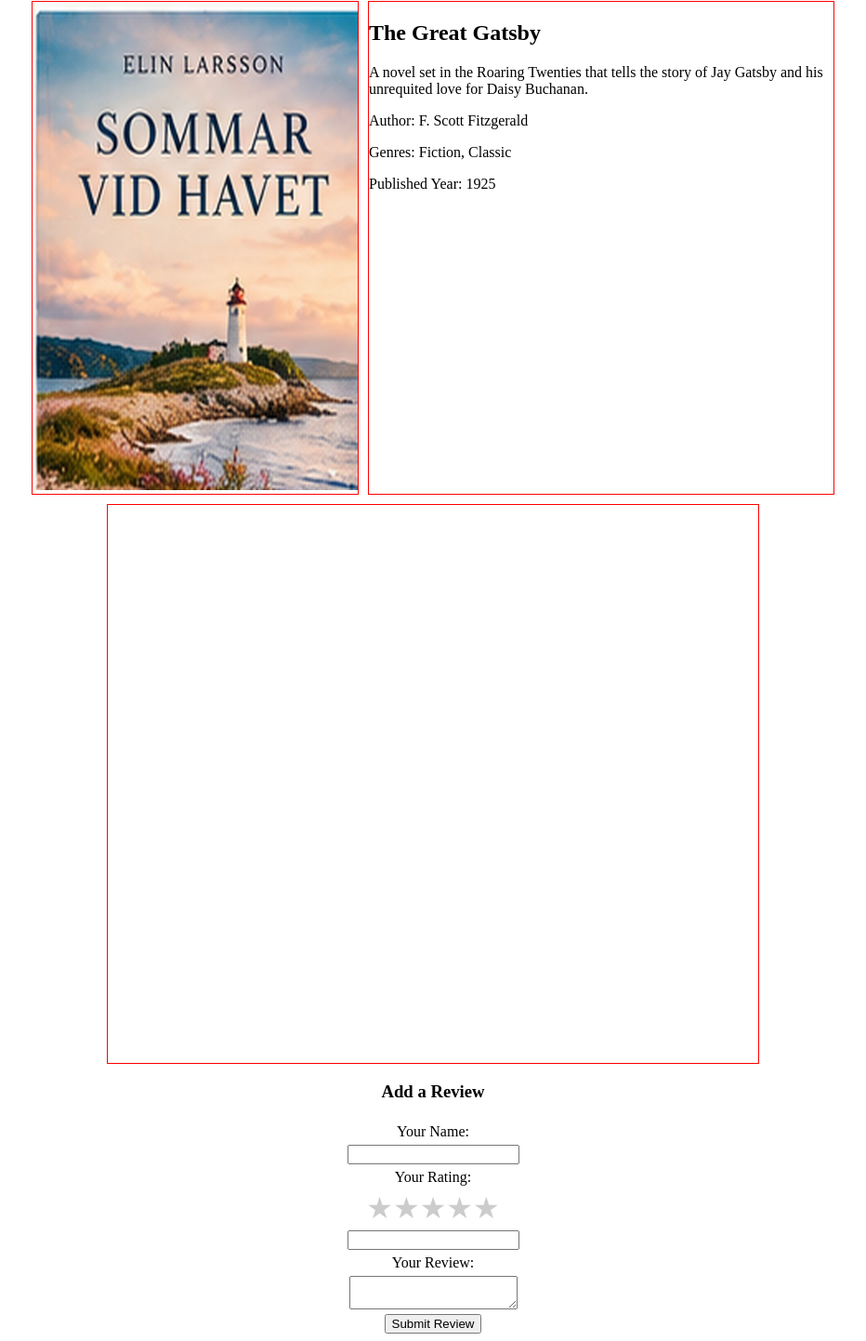
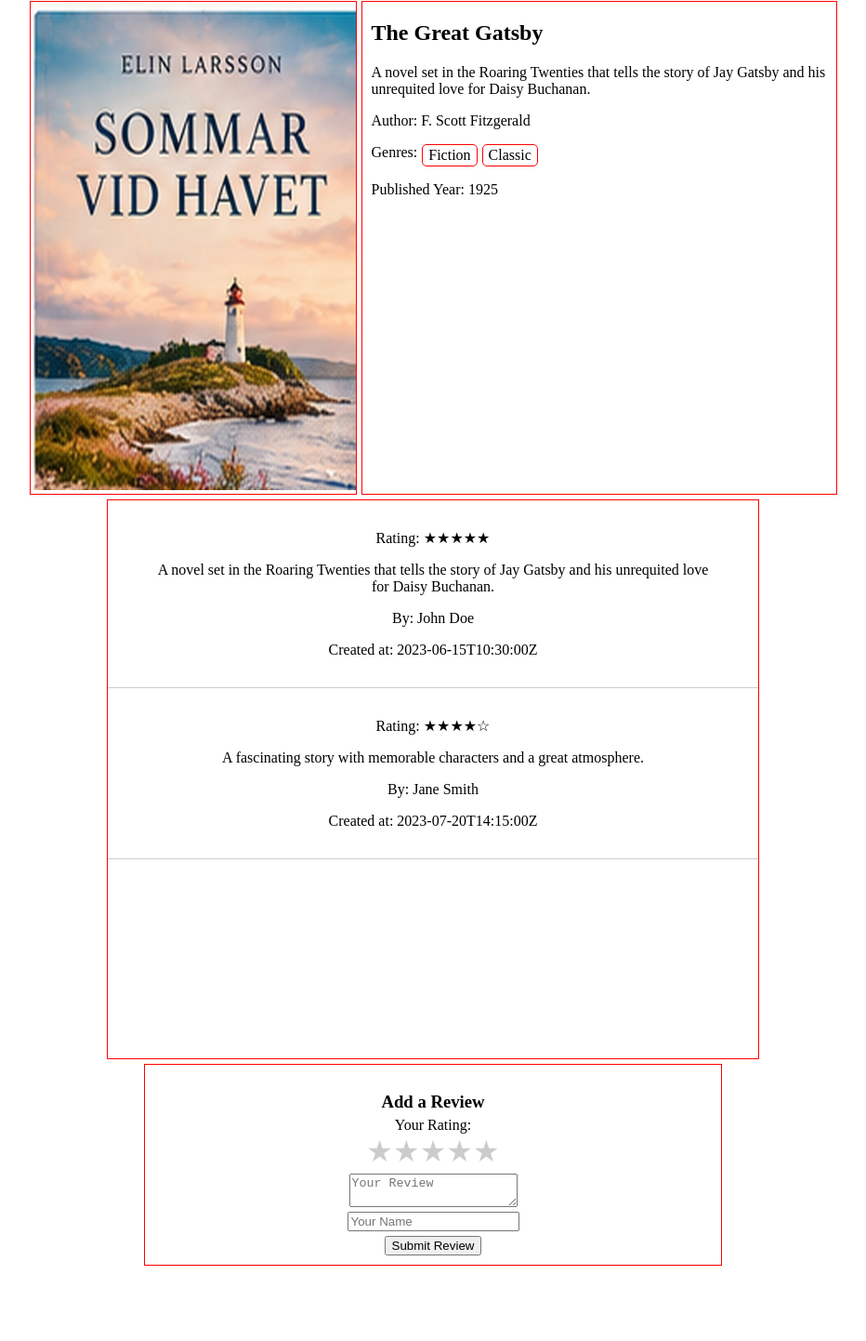
Before and after one commit to elychnell/Gruppuppgift-API-utveckling, a website: page public/book-details.html in a window 1280 px wide. Shown: the part 7-1449 px from the top of the page at 93% size, without its empty margins (174-1106 px from the left). After the commit the page ends 1376 px from the top, so only its background shows below. Drawn offline with Linux system fonts and the light colour scheme.

Commit message:
Several review FE fixes

```diff
--- a/public/book-details.html
+++ b/public/book-details.html
@@ -19,9 +19,9 @@
    <div id="addReview" class="addReview">
 <form id="reviewForm" class="reviewForm">
   <h3>Add a Review</h3>
-    <label for="reviewerName">Your Name:</label>
-    <input type="text" id="reviewerName" name="reviewerName" required>
+<div class="form-group rating-group">
 <label for="rating">Your Rating:</label>
+
   <div class="rating">
     <input type="radio" name="rating" value="1" id="star1">
     <label for="star1">★</label>
@@ -38,11 +38,22 @@
     <input type="radio" name="rating" value="5" id="star5">
     <label for="star5">★</label>
   </div>
-    <input type="text" id="reviewerName" name="reviewerName" required>
-    <label for="reviewText">Your Review:</label>
-    <textarea id="reviewText" name="reviewText" required></textarea>
+</div>
+<textarea
+    id="reviewText"
+    name="reviewText"
+    placeholder="Your Review"
+    required
+  ></textarea>
+
+  <input
+    type="text"
+    id="reviewerName"
+    name="reviewerName"
+    placeholder="Your Name"
+    required
+  >
   <button type="submit">Submit Review</button>
-  </form>
   </div>
   </div>
   <!-- <script src="https://cdn.jsdelivr.net/npm/bootstrap@5.3.3/dist/js/bootstrap.bundle.min.js" integrity="sha384-YvpcrYf0tY3lHB60NNkmXc5s9fDVZLESaAA55NDzOxhy9GkcIdslK1eN7N6jIeHz" crossorigin="anonymous"></script> -->
--- a/public/css/style.css
+++ b/public/css/style.css
@@ -22,12 +22,12 @@
 }
 
 
-/* Book details */
+/* Book details page */
 
 .bdContainer .detailsBox {
   display: flex;
   flex-direction: row;
-  gap: 10px;
+  gap: 5px;
 }
 
 .bdContainer .detailsBox .bookImg {
@@ -37,26 +37,66 @@
 .bdContainer .detailsBox .bookDetails {
   width: 500px;
   border: 1px solid #ff0000;
+  padding-left: 10px;
 }
 
+.bdContainer .detailsBox .bookDetails .genres {
+  display: flex;
+  flex-wrap: wrap;
+  gap: 5px;
+}
+
+.bdContainer .detailsBox .bookDetails .genres .genre {
+  border: 1px solid #ff0000;
+  border-radius: 5px;
+  padding: 2px 6px;
+}
+
+/* Reviews */
 .bdContainer .reviews {
-  margin-top: 10px;
+  margin-top: 5px;
   height: 600px;
   width: 700px;
   border: 1px solid #ff0000;
 }
 
+.bdContainer .reviews .review {
+  border-bottom: 1px solid #ccc;
+  padding: 15px;
+  text-align: center;
+}
+.bdContainer .reviews .review .content {
+  margin: 0 auto;
+  max-width: 600px;
+}
+
+/* Review Form */
 .bdContainer .addReview .reviewForm {
+    margin-top: 5px;
     display: flex;
     flex-direction: column;
     align-items: center;
     gap: 5px;
+    border: 1px solid #ff0000;
+    padding: 10px;
+    width: 600px;
+}
+
+.bdContainer .addReview .reviewForm h3 {
+  margin-bottom: 0px;
+}
+
+.bdContainer .addReview .reviewForm .rating-group {
+  display: flex;
+  flex-direction: column;
+  align-items: center;
+
 }
 
 .bdContainer .addReview .reviewForm .rating {
   display: flex;
   flex-direction: row-reverse;
-  justify-content: flex-end;
+  align-items: center;
 }
 
 .bdContainer .addReview .reviewForm .rating input {
--- a/public/js/book-details.js
+++ b/public/js/book-details.js
@@ -14,8 +14,6 @@ Skapa ny bok med POST: http://localhost:3000/api/books      (Token)
 Uppdatera befintlig bok med PATCH: http://localhost:3000/api/books/:id  (Token)
 Radera befintlig bok med DELETE: http://localhost:3000/api/books/:id  (Token)
 */
-
-
 
 function displayBookDetails() {
 
@@ -55,14 +53,111 @@ const bookDetails = {
     const bookImgContainer = document.getElementById('bookImg');
     const bookDetailsContainer = document.getElementById('bookDetails');
 
+    const genresHTML = bookDetails.genres
+    .map(genre => `<span class="genre">${genre}</span>`)
+    .join('');
+
     bookImgContainer.innerHTML = `<img src="${bookDetails.image}" width="350" alt="${bookDetails.title}">`;
     bookDetailsContainer.innerHTML = `
         <h2>${bookDetails.title}</h2>
         <p>${bookDetails.description}</p>
         <p>Author: ${bookDetails.author}</p>
-        <p>Genres: ${bookDetails.genres.join(', ')}</p>
+        <p class="genres">Genres: ${genresHTML}</p>
         <p>Published Year: ${bookDetails.published_year}</p>
     `;
 }
 
 displayBookDetails();
+
+function displayReviews() {
+
+  const reviews = [
+    {
+        name: "John Doe",
+        content: "A novel set in the Roaring Twenties that tells the story of Jay Gatsby and his unrequited love for Daisy Buchanan.",
+        rating: 5,
+        created_at: "2023-06-15T10:30:00Z",
+        book_id: "6aa13597dd2d1b7f961b2597"
+    },
+    {
+        name: "Jane Smith",
+        content: "A fascinating story with memorable characters and a great atmosphere.",
+        rating: 4,
+        created_at: "2023-07-20T14:15:00Z",
+        book_id: "6aa13597dd2d1b7f961b2597"
+    }
+];
+
+
+    /* TEST DATA bookId
+    //const bookId = "6aa13597dd2d1b7f961b2597";
+    try {
+        const reviewsContainer = document.getElementById('reviews');
+        const bookId = "6aa13597dd2d1b7f961b2597"; // Replace with the actual book ID
+        fetch(`http://localhost:3000/api/books/${bookId}/reviews`)
+            .then(response => response.json())
+            .then(data => {
+                const reviewsHTML = data.map(review => `
+                    <div class="review">
+                        <p>${review.text}</p>
+                        <p>Rating: ${review.rating}</p>
+                    </div>
+                `).join('');
+                reviewsContainer.innerHTML = reviewsHTML;
+            });
+    } catch (error) {
+        console.error('Error displaying reviews:', error);
+    }
+    // TEST DATA  */
+
+    const reviewsContainer = document.getElementById('reviews');
+    const reviewsHTML = reviews.map(review => `
+        <div class="review">
+        <p class="rating">Rating: <span class="stars">${'★'.repeat(review.rating)}${'☆'.repeat(5 - review.rating)}</span></p>
+        <p class="content">${review.content}</p>
+        <p class="rAuthor">By: ${review.name}</p>
+        <p class="rDate">Created at: ${review.created_at}</p>
+        </div>
+    `).join('');
+    reviewsContainer.innerHTML = reviewsHTML;
+}
+
+displayReviews();
+
+const reviewForm = document.getElementById('reviewForm');
+reviewForm.addEventListener('submit', submitReview);
+
+async function submitReview(event) {
+
+    event.preventDefault();
+
+    const reviewerName = document.getElementById('reviewerName').value;
+    const reviewText = document.getElementById('reviewText').value;
+    const rating = document.querySelector('input[name="rating"]:checked').value;
+    const urlParams = new URLSearchParams(window.location.search);
+    const bookId = urlParams.get('bookId');
+
+    // http://localhost:3000/book-details.html?bookId=6aa13597dd2d1b7f961b2597
+    //const bookId = "6aa13597dd2d1b7f961b2597"; // Replace with the actual book ID
+try {
+    const response = await fetch(`http://localhost:3000/api/reviews`, {
+        method: 'POST',
+        headers: {
+            'Content-Type': 'application/json'
+        },
+        body: JSON.stringify({
+            name: reviewerName,
+            content: reviewText,
+            rating: parseInt(rating),
+            book_id: bookId
+        })
+    });
+    const data = await response.json();
+        if (response.ok) {
+            console.log('Review submitted successfully:', data);
+        }
+} catch (error) {
+    console.error('Error submitting review:', error);
+}
+
+}
```
Also changed, not shown: src/controllers/reviewController.ts (+23 -9 lines). Lines whose indentation alone changed are shown as unchanged.
